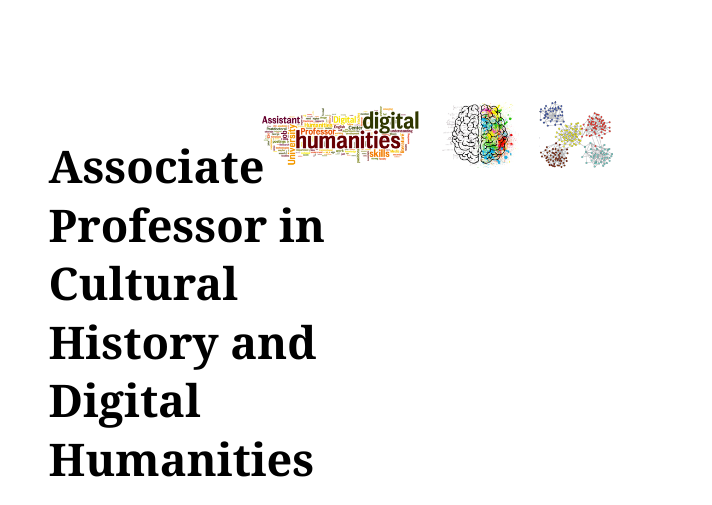
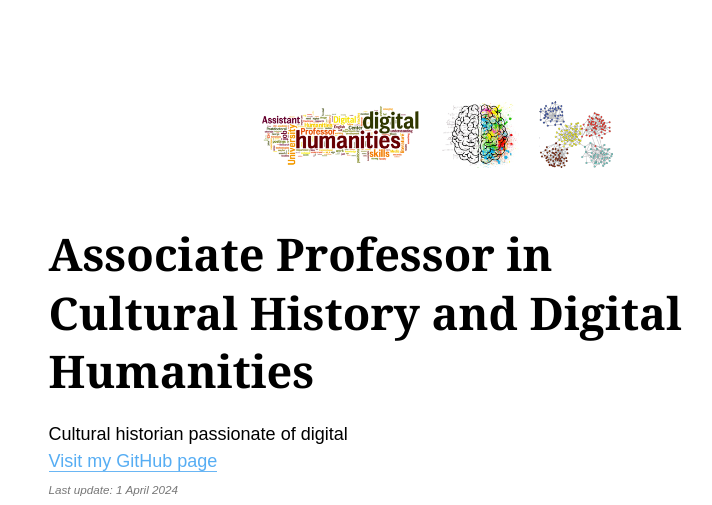
Before and after one commit to digitalkoine/gpv_site, a plain HTML site: page index.html in a window 1280 px wide. Shown: the top 505 px of the page, 359-1071 px from the left. Drawn offline with Linux system fonts and the light colour scheme; files whose address does not match are found by name; a web font is replaced by a local one.

Commit message:
Add files via upload

```diff
--- a/css/style.css
+++ b/css/style.css
@@ -299,7 +299,8 @@ figure {
           margin-bottom: 20px;
           font-size: 45px;
           line-height: 1.3;
-          font-weight: 700; }
+          font-weight: 700;
+          min-width:700px }
           @media screen and (max-width: 768px) {
             #colorlib-hero .flexslider .slider-text > .slider-text-inner h1 {
               font-size: 28px; } }
```
